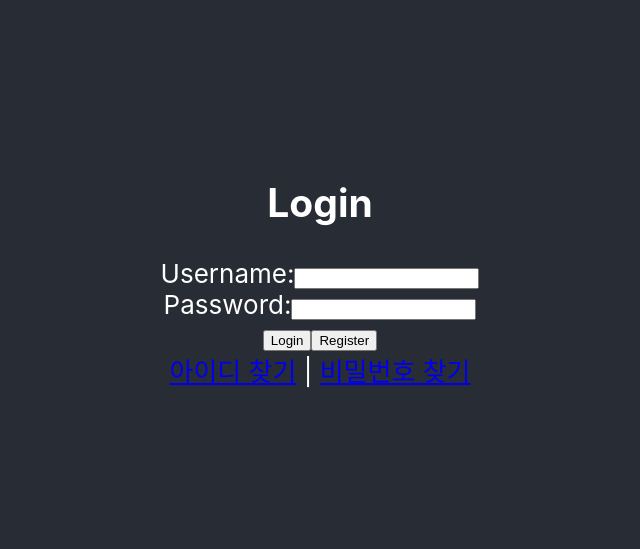
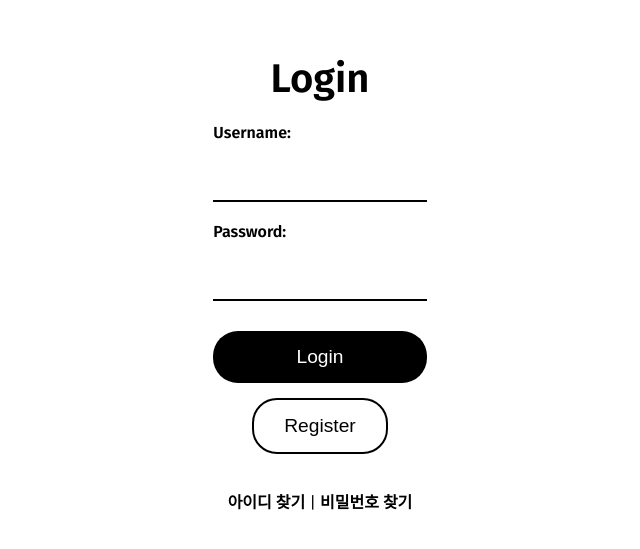
Before and after one commit to mapoalaba/villa-parking-management, a React (Create React App) app in the folder frontend/: page /login in a window 1280 px wide. Shown: the part 133-682 px from the top of the page, without its empty margins (320-960 px from the left). Built offline with nearby package versions, Linux system fonts and the light colour scheme.

Commit message:
App.js코드 수정, Login페이지 디자인 틀 잡음

```diff
--- a/frontend/src/App.js
+++ b/frontend/src/App.js
@@ -26,7 +26,10 @@ function App() {
     <DndProvider backend={HTML5Backend}>
       <Router>
         <div className="App">
-          <header className="App-header">
+          <header>
+
+          </header>
+          <body>
             <Routes>
               <Route path="/" element={<Navigate to="/login" />} />
               <Route path="/login" element={<Login />} />
@@ -46,7 +49,7 @@ function App() {
               <Route path="/villa/:id" element={<PrivateRoute element={<VillaDetailPage />} />} />
               <Route path="/user-info/:userId" element={<UserInfoPage />} />
             </Routes>
-          </header>
+          </body>
         </div>
       </Router>
     </DndProvider>
--- a/frontend/src/components/Login.js
+++ b/frontend/src/components/Login.js
@@ -36,35 +36,37 @@ const Login = () => {
   };
 
   return (
-    <div className='loginbox'>
+    <div className="login-container">
       <h2>Login</h2>
       <form onSubmit={handleLogin}>
-        <div>
+        <div className="input-group">
           <label>Username:</label>
           <input
             type="text"
             value={username}
             onChange={(e) => setUsername(e.target.value)}
+            className="input-field"
           />
         </div>
-        <div>
+        <div className="input-group">
           <label>Password:</label>
           <input
             type="password"
             value={password}
             onChange={(e) => setPassword(e.target.value)}
+            className="input-field"
           />
         </div>
-        <div>
-          <button type="submit">Login</button>
+        <div className="button-group">
+          <button type="submit" className="btn login-btn">Login</button>
           <Link to="/register">
-            <button type="button">Register</button>
+            <button type="button" className="btn register-btn">Register</button>
           </Link>
         </div>
       </form>
-      {message && <p>{message}</p>}
-      <div>
-        <Link to="/find-username">아이디 찾기</Link> | <Link to="/find-password">비밀번호 찾기</Link>
+      {message && <p className="message">{message}</p>}
+      <div className="link-group">
+        <Link to="/find-username" className="link">아이디 찾기</Link> | <Link to="/find-password" className="link">비밀번호 찾기</Link>
       </div>
     </div>
   );
--- a/frontend/src/styles/Login.css
+++ b/frontend/src/styles/Login.css
@@ -0,0 +1,113 @@
+@import url('https://fonts.googleapis.com/css2?family=Fira+Sans:wght@400;600&display=swap');
+
+body, html {
+  margin: 0;
+  padding: 0;
+  width: 100%;
+  height: 100%;
+  font-family: 'Fira Sans', sans-serif;
+  background-color: #FFFFFF;
+  display: flex;
+  align-items: center;
+  justify-content: center;
+}
+
+.login-container {
+  width: 90%;
+  max-width: 430px;
+  text-align: center;
+}
+
+h2 {
+  color: #000;
+  font-size: 2.5em;
+  font-weight: 600;
+  margin-bottom: 20px;
+}
+
+.input-group {
+  position: relative;
+  margin-bottom: 20px;
+}
+
+.input-group label {
+  display: block;
+  text-align: left;
+  color: #000;
+  font-weight: 600;
+  margin-bottom: 5px;
+}
+
+.input-group input {
+  width: 100%;
+  padding: 15px;
+  margin-top: 5px;
+  border: none;
+  border-bottom: 2px solid #000;
+  box-sizing: border-box;
+  font-size: 1em;
+}
+
+.input-group input:focus {
+  outline: none;
+  border-bottom: 2px solid #000;
+}
+
+.button-group {
+  display: flex;
+  flex-direction: column;
+  align-items: center;
+  margin-top: 30px;
+}
+
+.button-group .btn {
+  padding: 15px 30px;
+  border-radius: 25px;
+  font-size: 1.2em;
+  cursor: pointer;
+  transition: background-color 0.3s ease;
+  border: none;
+  outline: none;
+  width: 100%;
+  margin-bottom: 15px;
+}
+
+.button-group .login-btn {
+  background-color: #000;
+  color: #fff;
+}
+
+.button-group .login-btn:hover {
+  background-color: #333;
+}
+
+.button-group .register-btn {
+  background-color: #fff;
+  color: #000;
+  border: 2px solid #000;
+}
+
+.button-group .register-btn:hover {
+  background-color: #f1f1f1;
+}
+
+.message {
+  margin-top: 20px;
+  color: #e74c3c;
+  font-size: 1em;
+}
+
+.link-group {
+  margin-top: 20px;
+}
+
+.link-group .link {
+  color: #000;
+  text-decoration: none;
+  font-weight: 600;
+  font-size: 1em;
+}
+
+.link-group .link:hover {
+  text-decoration: underline;
+}
```
Also changed, not shown: 2 other files (tests, documents, lock files or other folders).
